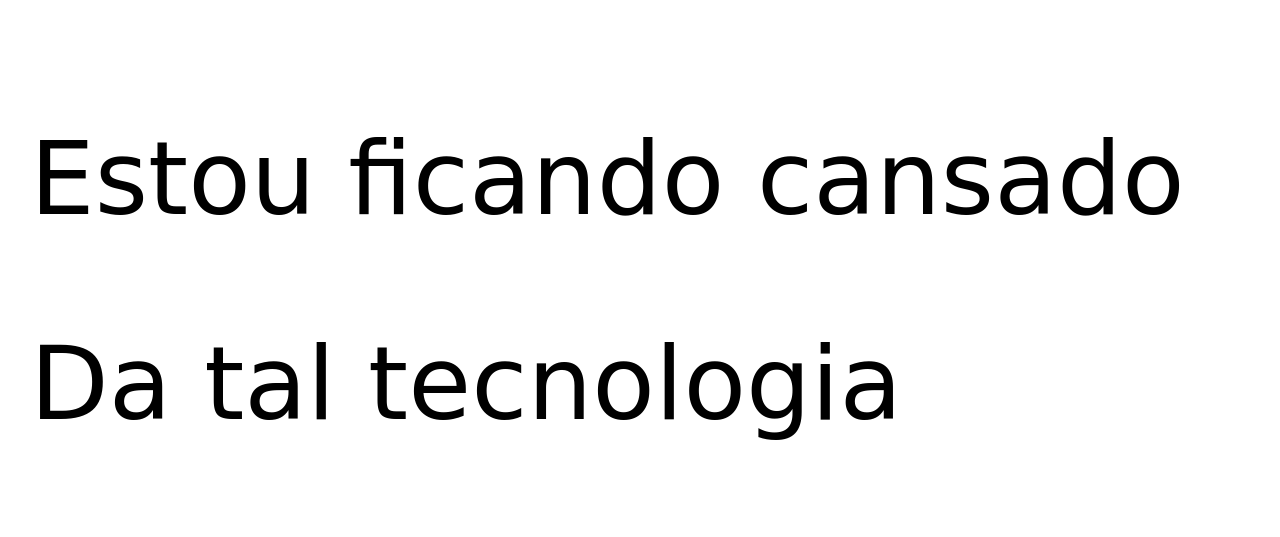
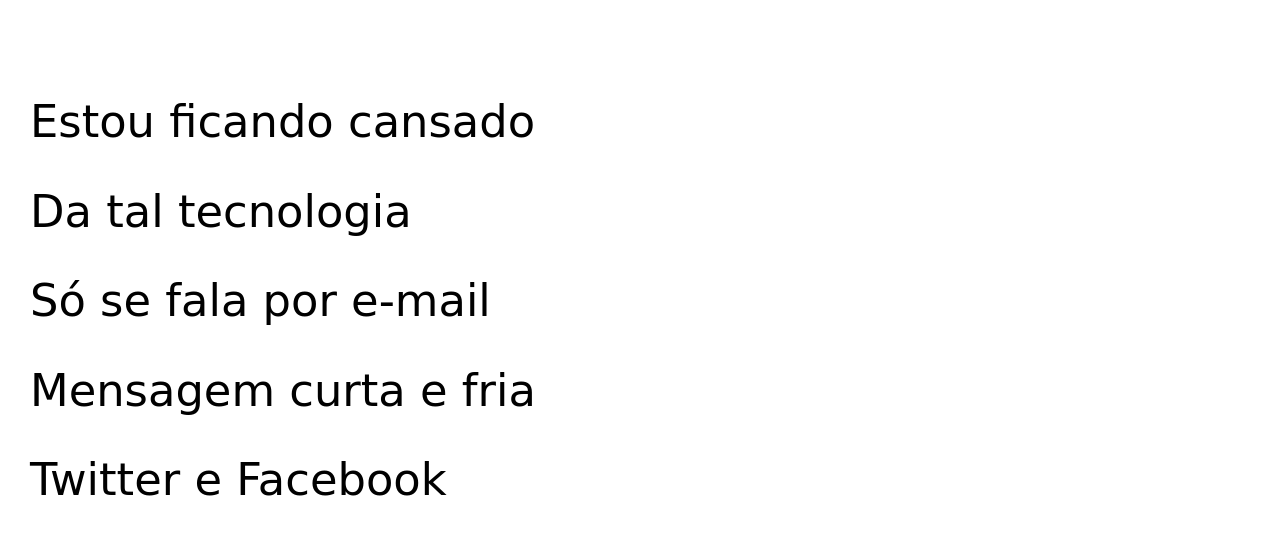
Before and after one commit to dannx23/projeto-cordel, a plain HTML site: page index.html in a window 1280 px wide. Shown: the part 263-800 px from the top of the page. Drawn offline with Linux system fonts and the light colour scheme; a web font is replaced by a local one.

Commit message:
atualizaçao

```diff
--- a/style.css
+++ b/style.css
@@ -55,7 +55,7 @@ section{
     line-height: 2em;
     padding-left: 30px;
     font-family: var(--fonte3);
-    font-size: 8vw;
+    font-size: 3.5vw;
 }
 
 section.normal {
```
